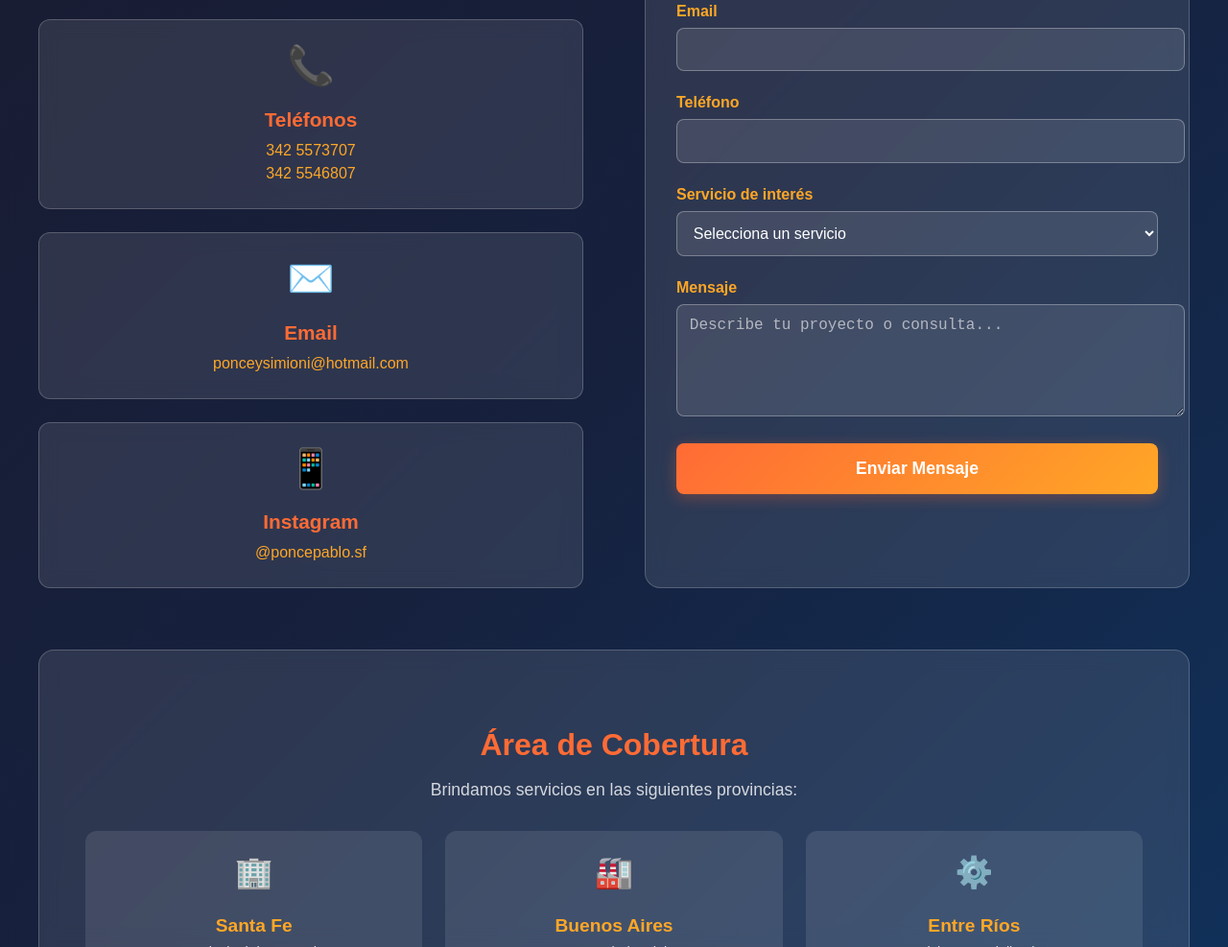
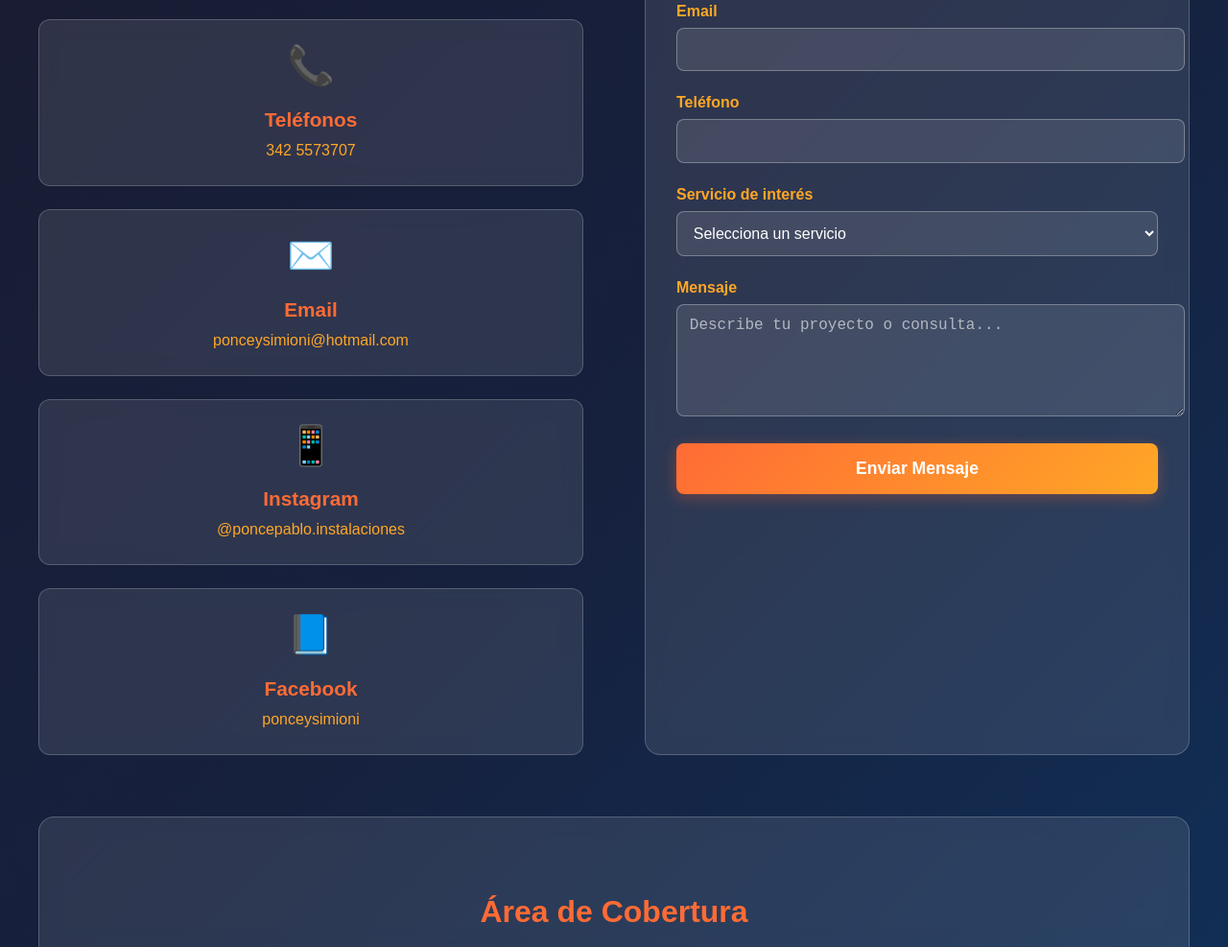
Before and after one commit to pablOOO5/ponce-construcciones, an Astro site: page / in a window 1280 px wide. Shown: the part 7757-8744 px from the top of the page at 96% size. Built offline with nearby package versions, Linux system fonts and the light colour scheme; Astro itself is replaced by a stand-in of ours.

Commit message:
Actualización de redes sociales y contacto según requerimiento del cliente

```diff
--- a/src/components/Contact.astro
+++ b/src/components/Contact.astro
@@ -21,8 +21,7 @@
           <div class="contact-icon">📞</div>
           <h3>Teléfonos</h3>
           <p>
-            <a href="tel:+543425573707">342 5573707</a><br>
-            <a href="tel:+543425546807">342 5546807</a>
+            <a href="tel:+543425573707">342 5573707</a>
           </p>
         </div>
 
@@ -38,7 +37,14 @@
           <div class="contact-icon">📱</div>
           <h3>Instagram</h3>
           <p>
-            <a href="https://instagram.com/poncepablo.sf" target="_blank" rel="noopener">@poncepablo.sf</a>
+            <a href="https://instagram.com/poncepablo.instalaciones" target="_blank" rel="noopener">@poncepablo.instalaciones</a>
+          </p>
+        </div>
+        <div class="contact-card">
+          <div class="contact-icon">📘</div>
+          <h3>Facebook</h3>
+          <p>
+            <a href="https://facebook.com/ponceysimioni" target="_blank" rel="noopener">ponceysimioni</a>
           </p>
         </div>
       </div>
```
